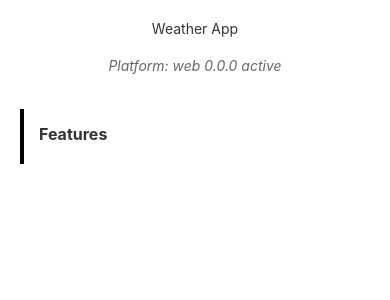
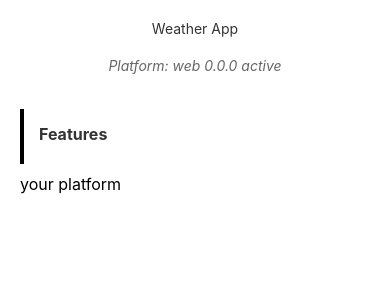
Before and after one commit to jaesu968/Weather-App, a React Native app: screen / in a window 390 px wide. Shown: the top 300 px of the page. Built offline with nearby package versions, Linux system fonts and the light colour scheme.

Commit message:
added platform placeholder text

```diff
--- a/App.tsx
+++ b/App.tsx
@@ -59,6 +59,12 @@ export default function App() {
   };
 
   const getPlatformPlaceholder = () => {
+    const placeholders = Platform.select({
+      ios: "ios platform",
+      android: "android platform",
+      default: "your platform"
+    });
+    return (placeholders || "your platform");
 
   };
 
```
